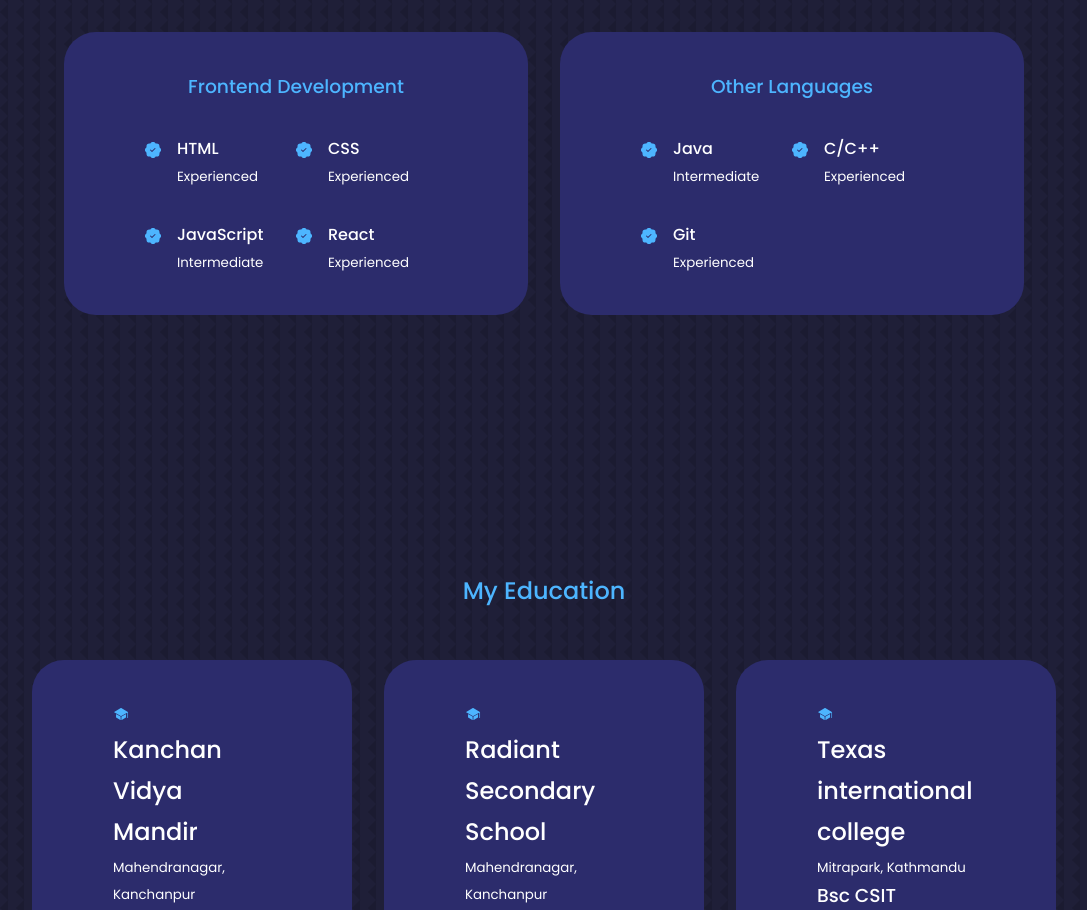
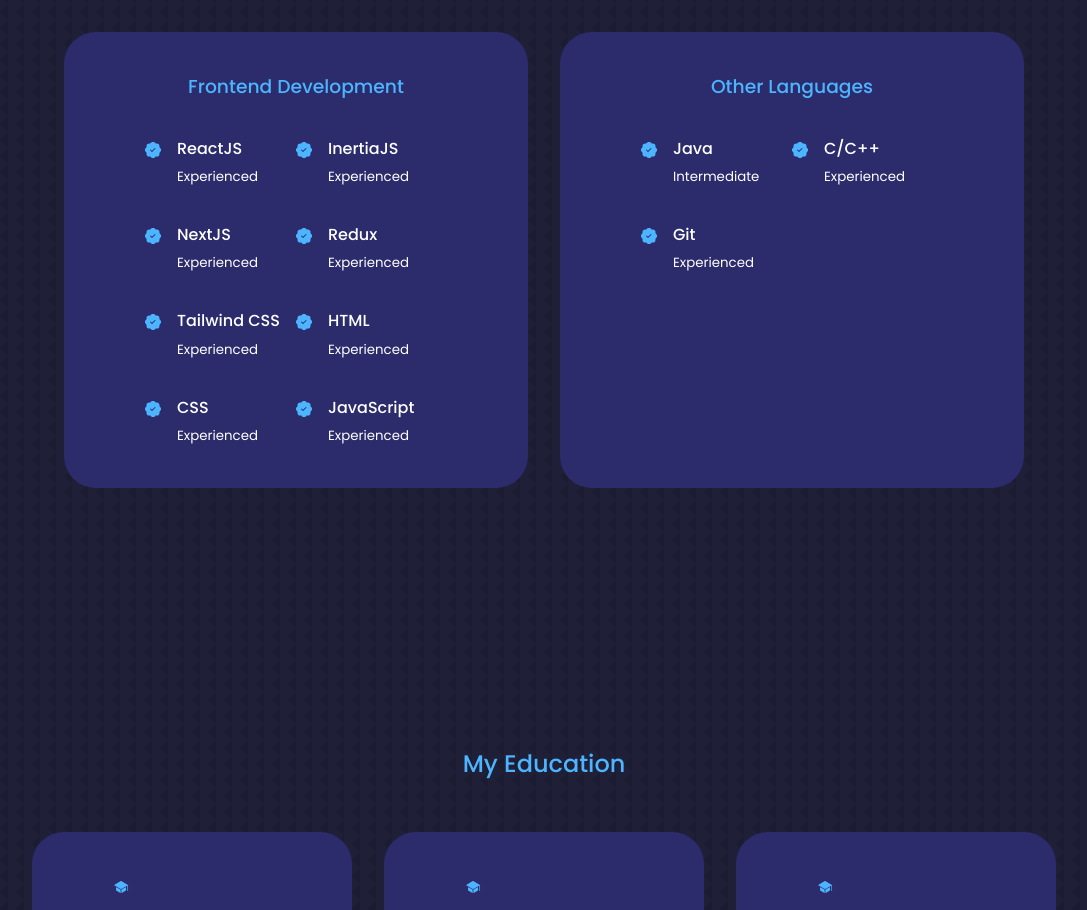
Before and after one commit to awi246/Portfolio, a React (Create React App) app: page / in a window 1280 px wide. Shown: the part 1820-2730 px from the top of the page, without its empty margins (96-1183 px from the left). Built offline with nearby package versions, Linux system fonts and the light colour scheme; the HTML template or start-up script is replaced by a standard one.

Commit message:
3 more project added

```diff
--- a/src/components/experience/Experience.jsx
+++ b/src/components/experience/Experience.jsx
@@ -10,6 +10,46 @@
         <div className="experience__frontend">
           <h3>Frontend Development </h3>
           <div className="experience__content">
+
+          <articel className="experience__details">
+              <BsPatchCheckFill className="experience__details-icons" />
+              <div>
+              <h4>ReactJS</h4>
+              <small>Experienced <br /></small>
+              </div>
+            </articel>
+
+            <articel className="experience__details">
+              <BsPatchCheckFill className="experience__details-icons" />
+              <div>
+              <h4>InertiaJS</h4>
+              <small>Experienced <br /></small>
+              </div>
+            </articel>
+
+            <articel className="experience__details">
+              <BsPatchCheckFill className="experience__details-icons" />
+              <div>
+              <h4>NextJS</h4>
+              <small>Experienced <br /></small>
+              </div>
+            </articel>
+
+            <articel className="experience__details">
+              <BsPatchCheckFill className="experience__details-icons" />
+              <div>
+              <h4>Redux</h4>
+              <small>Experienced <br /></small>
+              </div>
+            </articel>
+
+            <articel className="experience__details">
+              <BsPatchCheckFill className="experience__details-icons" />
+              <div>
+              <h4>Tailwind CSS</h4>
+              <small>Experienced <br /></small>
+              </div>
+            </articel>
             <articel className="experience__details">
               <BsPatchCheckFill className="experience__details-icons" />
               <div>
@@ -28,18 +68,9 @@
               <BsPatchCheckFill className="experience__details-icons" />
               <div>
               <h4>JavaScript</h4>
-              <small>Intermediate <br /></small>
-              </div>
-            </articel>
-
-            <articel className="experience__details">
-              <BsPatchCheckFill className="experience__details-icons" />
-              <div>
-              <h4>React</h4>
               <small>Experienced <br /></small>
               </div>
             </articel>
-
           </div>
 
         </div>
```
